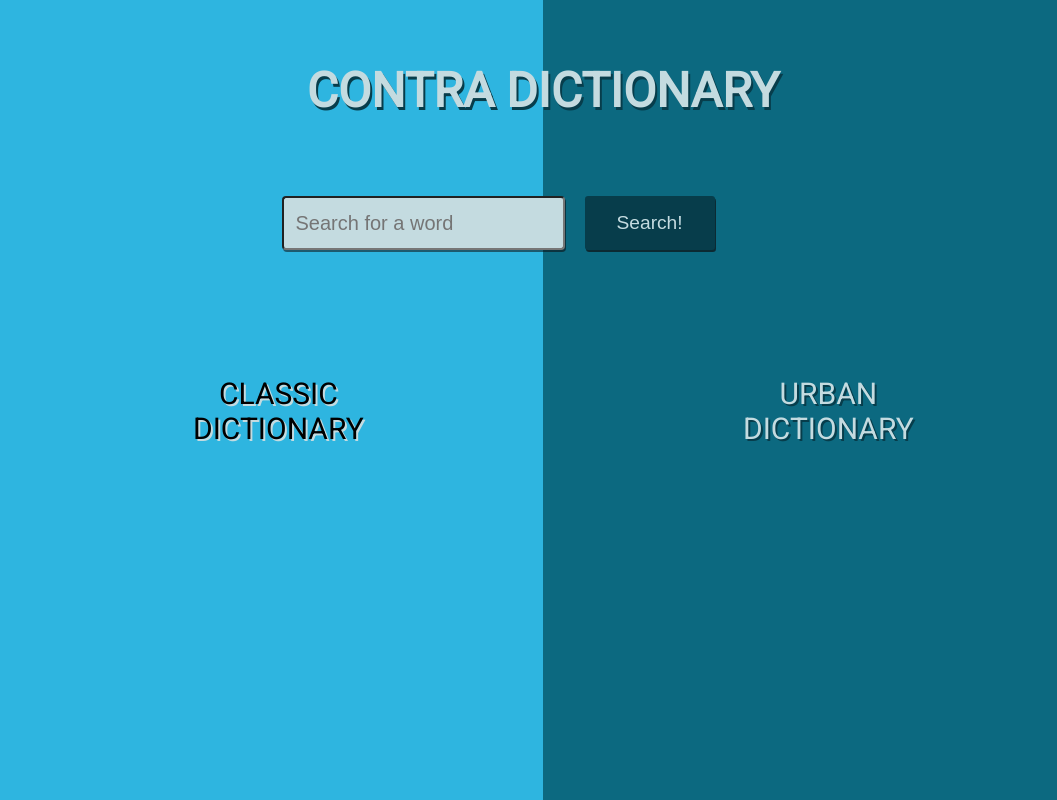
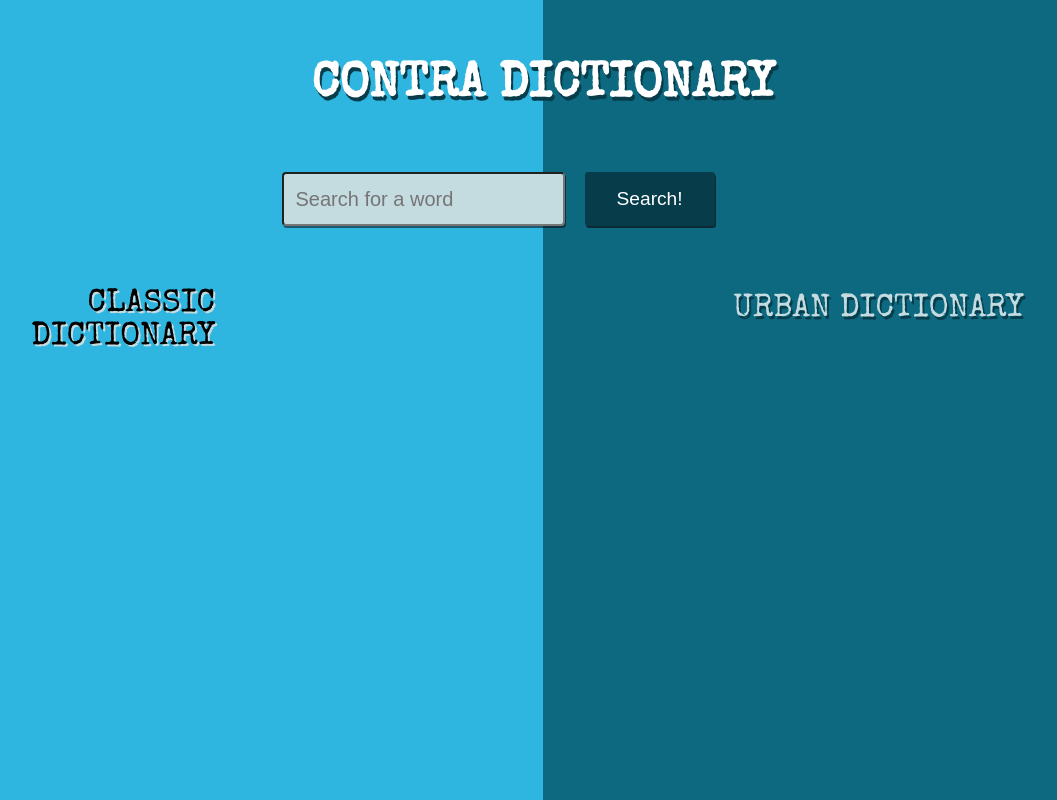
Before and after one commit to HotSauceNinja/SEI-Project-2, a React (Create React App) app: page / in a window 1280 px wide. Shown: the whole page, without its empty margins (97-1154 px from the left). Built offline with nearby package versions, Linux system fonts and the light colour scheme.

Commit message:
final version upload

```diff
--- a/public/index.html
+++ b/public/index.html
@@ -5,7 +5,7 @@
     <link rel="icon" href="%PUBLIC_URL%/favicon.ico" />
     <meta name="viewport" content="width=device-width, initial-scale=1" />
     <link rel="preconnect" href="https://fonts.gstatic.com">
-    <link href="https://fonts.googleapis.com/css2?family=Roboto" rel="stylesheet">
+    <link href="https://fonts.googleapis.com/css2?family=Roboto&family=Special+Elite&display=swap" rel="stylesheet">
     <title>GA-LDN React Template</title>
   </head>
   <body>
--- a/src/App.js
+++ b/src/App.js
@@ -1,11 +1,11 @@
-/* eslint-disable indent */
-
 import React from 'react'
 
 import { getClassicDictionaryDefinition, getUrbanDictionaryDefinition } from '../src/lib/api'
+
 import SearchForm from './components/SearchForm'
 import ClassicWordDefinition from './components/ClassicWordDefinition'
 import UrbanWordDefinition from './components/UrbanWordDefinition'
+
 
 function App() {
 
@@ -27,14 +27,10 @@
     }
     getData()
 
-    // only want to change when the word changes (onSubmit is when we want to capture whats in the search box)
   }, [wordSearched])
 
+  const { urban, classic } = definitions
 
-
-  const { urban, classic } = definitions
-  // console.log(urban, classic)
-  // console.log('should return the word to define',wordSearched)
   console.log(urban)
 
   return (
@@ -42,29 +38,33 @@
       <header>
         <h1>CONTRA DICTIONARY</h1>
       </header>
+
       <main>
         <div className="search-box-wrapper">
           <SearchForm setSearchTerm={setWordSearched}/>
         </div>
+
         <div className="dictionary-wrapper">
           <div className="classic-dictionary">
             {!classic ?
-                  <p>CLASSIC <br /> DICTIONARY</p>
+              <p id="title-font">CLASSIC <br /> DICTIONARY</p>
               :
               <ClassicWordDefinition { ...classic } />
             }
           </div>
+
           <div className="urban-dictionary">
             {!urban ?
-                  <p>URBAN DICTIONARY</p>
+              <p id="title-font">URBAN DICTIONARY</p>
               :
               <UrbanWordDefinition { ...urban } />
             }
           </div>
         </div>
+
       </main>
-
     </>
   )
 }
+
 export default App
--- a/src/components/ClassicWordDefinition.js
+++ b/src/components/ClassicWordDefinition.js
@@ -1,18 +1,33 @@
 import React from 'react'
 
-function ClassicWordDefinition({ word, meanings }) {
+
+function ClassicWordDefinition({  phonetics, meanings }) {
   return (
-
     <>
       <div className="dictionary-content">
-        <h2>{word}</h2>
+        <h2 id="title-font"> &nbsp; <em>{phonetics[0].text}</em></h2>
+
         <div className="definitions">
 
           {meanings.length > 0 ?
             meanings.map((meaning, index) => (
               <div key={index}>
+                <em>{meaning.partOfSpeech} &nbsp; :</em>
+                <div><br/></div>
+
                 {meaning.definitions.map(definition => (
-                  <div key={definition.definition}>{definition.definition}</div>
+                  <div key={definition.definition}>
+                    {definition.definition}
+                    <div><br/></div>
+
+                    {definition.example ?
+                      (<div> Example: {definition.example} </div>)
+                      :
+                      <div></div>}
+
+                    <div><br/></div>
+                    <div>***</div>
+                  </div>
                 ))}
                 <div><br/></div>
               </div>
@@ -22,7 +37,6 @@
           }
 
         </div>
-
       </div>
     </>
   )
--- a/src/components/UrbanWordDefinition.js
+++ b/src/components/UrbanWordDefinition.js
@@ -3,13 +3,24 @@
 function UrbanWordDefinition({ list }) {
   return (
     <>
-      { console.log('urban list ', list) }
       <div className="dictionary-content">
-        <h2>{list[0].word}</h2>
+
+        <h2 id="title-font">{list[0].word}</h2>
+        <div><br/></div>
+        <div><br/></div>
 
         {list.map((meaning, index) => (
           <div key={index}>
             {meaning.definition} <br />
+            <div><br/></div>
+
+            {meaning.example ?
+              (<div> Example: {meaning.example} </div>)
+              :
+              <div></div>}
+
+            <div><br/></div>
+            <div>***</div>
             <div><br/></div>
           </div>
         ))}
--- a/src/lib/api.js
+++ b/src/lib/api.js
@@ -2,7 +2,7 @@
 
 const baseUrlClassicDictionary = 'https://api.dictionaryapi.dev/api/v2/entries/en/'
 
-// const baseUrlUrbanDictionary = 'https://mashape-community-urban-dictionary.p.rapidapi.com/define'
+const baseUrlUrbanDictionary = 'https://mashape-community-urban-dictionary.p.rapidapi.com/define'
 
 export function getClassicDictionaryDefinition(wordSearched) {
   return axios.get(`${baseUrlClassicDictionary}/${wordSearched}`)
@@ -10,7 +10,7 @@
 export function getUrbanDictionaryDefinition(wordSearched) {
   return axios({
     method: 'GET',
-    url: 'https://mashape-community-urban-dictionary.p.rapidapi.com/define',
+    url: baseUrlUrbanDictionary,
     params: { term: wordSearched },
     headers: {
       'x-rapidapi-key': process.env.REACT_APP_MY_URBAN_API_KEY,
--- a/src/styles/main.scss
+++ b/src/styles/main.scss
@@ -1,8 +1,13 @@
-// brand colors
+//todo ***** COLOURS *****
 $input-color: #C4DBE0;
 $classic-color: #2EB5E0;
 $urban-color: #0C6980;
 $accent-color: #073D4B;
+
+//todo ***** STYLE *****
+root {
+  width: auto;
+}
 
 body {
   background: linear-gradient(to left, $urban-color, $urban-color 50%, $classic-color 50%);
@@ -11,8 +16,10 @@
   flex-direction: column;
   align-items: center;
   margin: auto;
+  font-family: 'Special Elite', cursive;
   font-family: 'Roboto', sans-serif;
   min-width: 350px;
+  margin: 0 40px;
 
 
   h1 {
@@ -21,35 +28,30 @@
     flex-direction: column;
     font-size: 3rem;
     font-weight: 800;
-    color: $input-color;
-    text-shadow: 2px 3px $accent-color;
+    color: white;
+    text-shadow: 2px 4px $accent-color;
+    font-family: 'Special Elite', cursive;
   }
 
   header {
     width: auto;
-    margin: 30px auto;
+    margin-top: 30px;
     display: flex;
     flex-direction: column;
     align-items: center;
   }
   main {
-    width: auto;
-    margin: 30px;
+    width: 80vw;
     display: flex;
     flex-direction: column;
+    margin-left: 100px;
+    margin-right: 100px;
 
+//todo ***** FORM *****
     .search-box-wrapper {
-        margin: 15px;
-        height: 120px;
+        margin: 30px;
 
         .search-box {
-          display: flex;
-          flex-direction: column;
-          align-items: center;
-          justify-content: space-between;
-          align-content: center;
-          display: block;
-
           form {
             display: flex;
             justify-content: center;
@@ -67,7 +69,7 @@
               border-radius: 2px;
               box-shadow: 1px 2px rgba(12, 0, 0, 0.6);
               font-size: 1.2rem;
-              color: $input-color;
+              color: white;
               padding: 1rem 2rem;
               margin-left: 5px;
               border-radius: 0.2rem;
@@ -79,42 +81,47 @@
         }
     }
 
+//todo ***** DEFINITIONS *****
     .dictionary-wrapper {
       display: flex;
       flex-direction: row;
-      align-content: center;
-      align-content: space-between;
-      margin: 15px;
 
       .dictionary-content {
-        display: flex;
-        flex-direction: column;
-        align-content: center;
-        align-content: space-between;
-        padding: 0px 10px;
-        font-weight: normal;
+        padding: 0px 10px 0 30px;
+      }
 
-      }
       .classic-dictionary {
         display: flex;
-        width: 350px;
+        width: 50vw;
         flex-grow: 1;
+        text-shadow: 0.5px 0.5px $input-color;
+        text-align: right;
         p {
           font-size: 30px;
           text-shadow: 2px 2px $input-color;
         }
       }
       .urban-dictionary {
+        margin-top: 5px;
+        display: flex;
+        width: 50vw;
+        flex-grow: 1;
         color: $input-color;
-        display: flex;
-        width: 350px;
-        flex-grow: 1;
+        text-shadow: 2px 2px $accent-color;
+        text-align: justify;
+        padding-right: 20px;
+
       p {
         padding-left: 200px;
         font-size: 30px;
-        text-shadow: 2px 2px $accent-color;
+        text-shadow: 2px 3px $accent-color;
       }
       }
     }
   }
 }
+
+#title-font {
+  font-family: 'Special Elite', cursive;
+  font-size: 2em;
+}
```
Also changed, not shown: 1 other file (tests, documents, lock files or other folders). Lines whose indentation alone changed are shown as unchanged.
